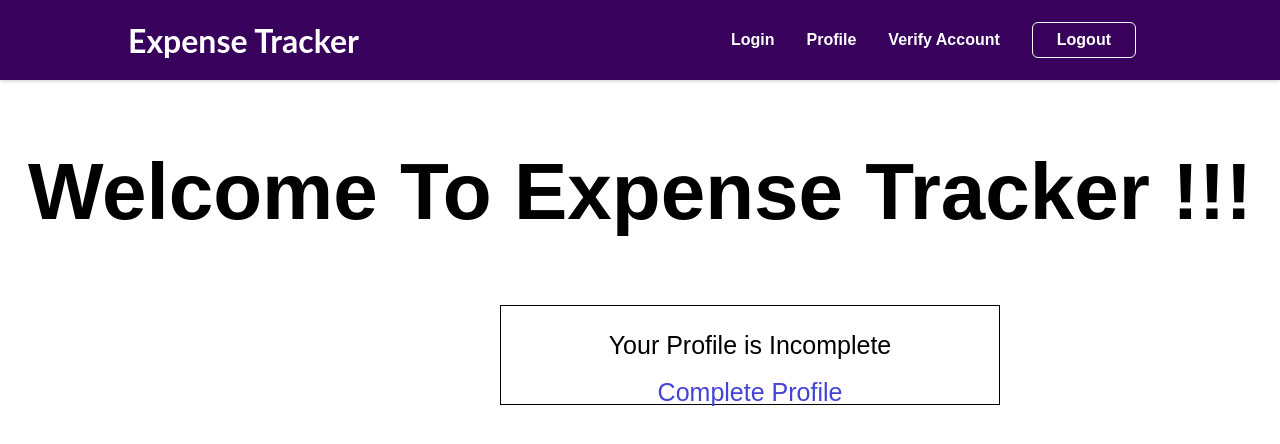
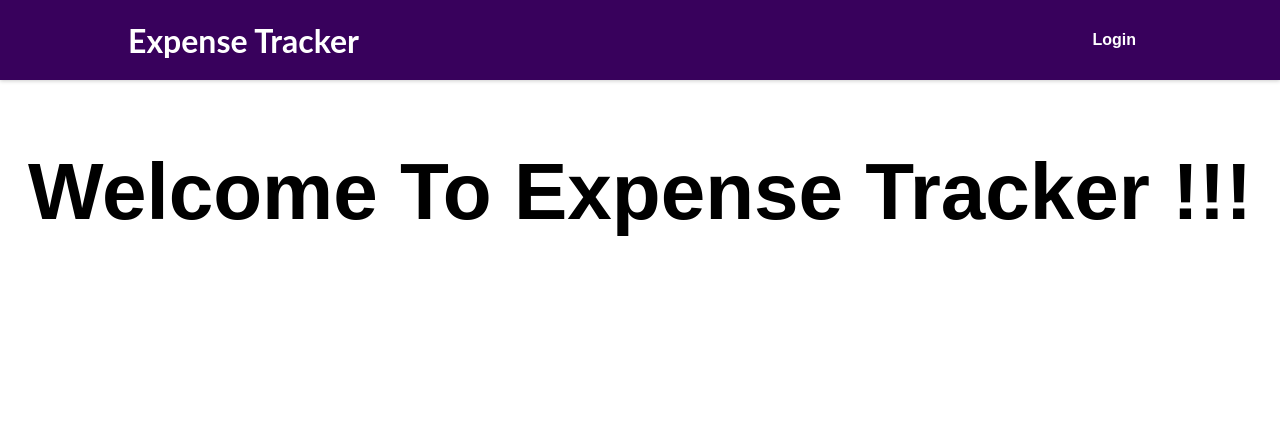
Before and after one commit to mlohithraj/ExpenseTracker, a React (Create React App) app: page / in a window 1280 px wide. Shown: the top 444 px of the page. Built offline with nearby package versions, Linux system fonts and the light colour scheme.

Commit message:
Implementing logout handler

```diff
--- a/src/components/Layout/MainNavigation.js
+++ b/src/components/Layout/MainNavigation.js
@@ -1,27 +1,43 @@
 import { Link } from 'react-router-dom';
 
 import classes from './MainNavigation.module.css';
+import { useContext } from 'react';
+import AuthContext from '../store/auth-context';
 
 const MainNavigation = () => {
+  const authCtx = useContext(AuthContext);
+
+  const isLoggedIn = authCtx.isLoggedIn;
+
+  const logoutHandler = () => {
+    authCtx.logout();
+  };
+
   return (
     <header className={classes.header}>
-      <Link to='/'>
+      <Link to="/">
         <div className={classes.logo}>Expense Tracker</div>
       </Link>
       <nav>
         <ul>
+          {!isLoggedIn && (
             <li>
-            <Link to='/auth'>Login</Link>
+              <Link to="/auth">Login</Link>
             </li>
+          )}
+          {isLoggedIn && (
             <li>
-            <Link to='/profile'>Profile</Link>
+              <Link to="/profile">Profile</Link>
             </li>
+          )}
+          {isLoggedIn && (
             <li>
-            <Link to='/verifyAccount'>Verify Account</Link>
+              <Link to="/verifyAccount">Verify Account</Link>
             </li>
-          <li>
-            <button>Logout</button>
-          </li>
+          )}
+          {isLoggedIn && (<li>
+            <button onClick={logoutHandler}>Logout</button>
+          </li>)}
         </ul>
       </nav>
     </header>
--- a/src/components/StartingPage/StartingPageContent.js
+++ b/src/components/StartingPage/StartingPageContent.js
@@ -1,10 +1,17 @@
+import { useContext } from 'react';
 import classes from './StartingPageContent.module.css';
 import { Link } from 'react-router-dom';
+import AuthContext from '../store/auth-context';
 
 const StartingPageContent = () => {
+  const authCtx = useContext(AuthContext);
+
+  const isLoggedIn = authCtx.isLoggedIn;
+
   return (
     <section className={classes.starting}>
       <h1>Welcome To Expense Tracker !!!</h1>
+      {isLoggedIn && (
         <div className={classes.actions}>
           <p>
             Your Profile is Incomplete
@@ -15,6 +22,7 @@
             </Link>
           </p>
         </div>
+      )}
     </section>
   );
 };
```
Lines whose indentation alone changed are shown as unchanged.
